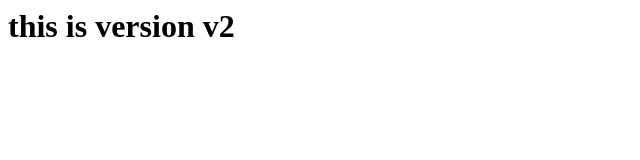
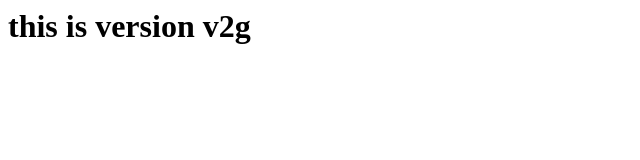
Before and after one commit to sonalsolanki3112-pixel/myrepo, a plain HTML site: page index.html in a window 1280 px wide. Shown: the full height of the page, 0-640 px from the left. Drawn offline with Linux system fonts and the light colour scheme.

Commit message:
this is v2

```diff
--- a/index.html
+++ b/index.html
@@ -8,7 +8,7 @@
 </head>
 
 <body>
-    <h1>this is version v2</h1>
+    <h1>this is version v2g</h1>
 </body>
 
 </html>
```
